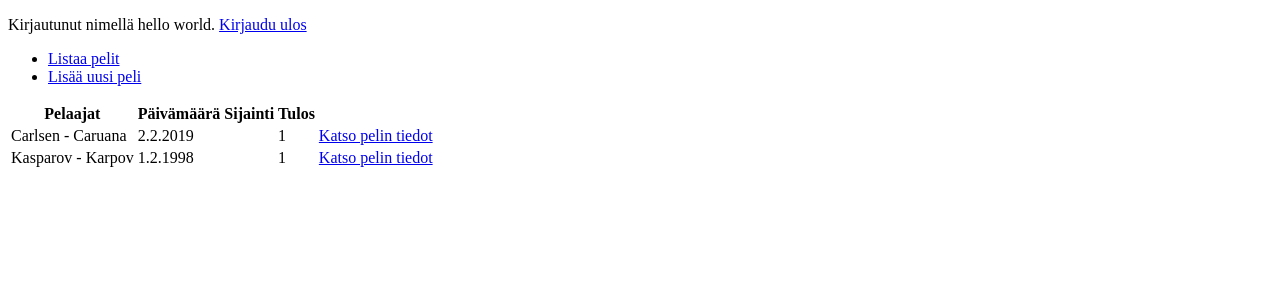
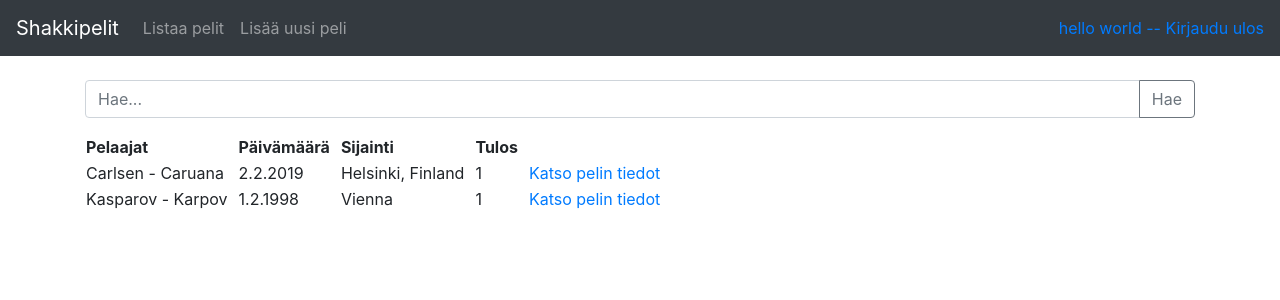
Before and after one commit to AlecSiikaluoma/Shakkipelit, a Flask app: page /games in a window 1280 px wide. Shown: the top 300 px of the page. Run offline with Flask 2, Linux system fonts and the light colour scheme; a user stored in the database is signed in; data comes from the database, SQL or seed files in the repository; both versions use the stored data as it was after the commit; some libraries are stand-ins or nearby versions.

Commit message:
Make better UI with Bootstrap. Add search functionality for games.

```diff
--- a/app/games/forms.py
+++ b/app/games/forms.py
@@ -1,14 +1,14 @@
 from flask_wtf import FlaskForm
-from wtforms import BooleanField, StringField, validators
+from wtforms import BooleanField, StringField, validators, TextAreaField, IntegerField
 
 class GameForm(FlaskForm):
     white_player = StringField("Valkoisen pelaajan nimi", [validators.Length(min=2)])
     black_player = StringField("Mustan pelaajan nimi", [validators.Length(min=2)])
-    result = StringField("Tulos (1 valkoiselle, 0 mustalle, -1 tasapeli)")
+    result = IntegerField("Tulos (1 valkoiselle, 0 mustalle, -1 tasapeli)", [validators.Required("Syötä pelin tulos")])
     opening = StringField("Aloitus")
     game_date = StringField("Pelin päivämäärä")
     game_location = StringField("Pelin sijainti")
-    moves = StringField("Siirrot")
+    moves = TextAreaField("Siirrot", [validators.Required("Syötä pelin siirrot")])
 
     class Meta:
         csrf = False
--- a/app/games/views.py
+++ b/app/games/views.py
@@ -54,3 +54,8 @@ def games_create():
 @app.route("/games", methods=["GET"])
 def games_index():
     return render_template("games/list.html", games = Game.query.all())
+
+
+@app.route("/games/search", methods=["GET"])
+def find_games():
+    return render_template("games/list.html", games = Game.find_games(request.args.get("query")))
--- a/app/templates/games/list.html
+++ b/app/templates/games/list.html
@@ -1,20 +1,29 @@
 {% extends "layout.html" %}
 
 {% block body %}
+  <form method="GET" action="{{ url_for('find_games') }}">
+    <div class="input-group mb-3">
+      <input name="query" type="text" class="form-control" placeholder="Hae..." aria-label="Haku" aria-describedby="button-addon2">
+      <div class="input-group-append">
+        <button class="btn btn-outline-secondary" type="submit" id="button-addon2">Hae</button>
+      </div>
+    </div>
+  </form>
+
   <table>
     <tr>
-      <th>Pelaajat</th>
-      <th>Päivämäärä</th>
-      <th>Sijainti</th>
-      <th>Tulos</th>
+      <th style="padding-right: 10px;">Pelaajat</th>
+      <th style="padding-right: 10px;">Päivämäärä</th>
+      <th style="padding-right: 10px;">Sijainti</th>
+      <th style="padding-right: 10px;">Tulos</th>
       <th></th>
     </tr>
     {% for game in games %}
     <tr>
-      <td>{{ game.white_player }} - {{ game.black_player }}</td>
-      <td>{{ game.game_date }}</td>
-      <td>{{ game.location }}</td>
-      <td>{{ game.result }}</td>
+      <td style="padding-right: 10px;">{{ game.white_player }} - {{ game.black_player }}</td>
+      <td style="padding-right: 10px;">{{ game.game_date }}</td>
+      <td style="padding-right: 10px;">{{ game.game_location }}</td>
+      <td style="padding-right: 10px;">{{ game.result }}</td>
       <td><a href="{{ url_for('game_view', game_id=game.id) }}">Katso pelin tiedot</a>
       </td>
     </tr>
--- a/app/templates/games/view.html
+++ b/app/templates/games/view.html
@@ -9,5 +9,5 @@
   <p>{{ game.game_location }}</p>
   <p>{{ game.moves }}</p>
   <br/>
-  <a href="{{ url_for('game_edit_view', game_id=game.id) }}">Edit this game</a>
+  <a href="{{ url_for('game_edit_view', game_id=game.id) }}">Muokkaa peliä</a>
 {% endblock %}
--- a/app/templates/layout.html
+++ b/app/templates/layout.html
@@ -3,26 +3,44 @@
     <head>
       <meta charset="utf-8">
       <title>Shakkipelit</title>
+      <link rel="stylesheet" href="https://maxcdn.bootstrapcdn.com/bootstrap/4.0.0/css/bootstrap.min.css" integrity="sha384-Gn5384xqQ1aoWXA+058RXPxPg6fy4IWvTNh0E263XmFcJlSAwiGgFAW/dAiS6JXm" crossorigin="anonymous">
     </head>
 
     <body>
+      <nav class="navbar navbar-expand-md navbar-dark bg-dark mb-4">
+        <a class="navbar-brand" href="{{ url_for('games_index') }}">Shakkipelit</a>
+        <button class="navbar-toggler" type="button" data-toggle="collapse" data-target="#navbarCollapse" aria-controls="navbarCollapse" aria-expanded="false" aria-label="Toggle navigation">
+                <span class="navbar-toggler-icon"></span>
+        </button>
+        <div class="collapse navbar-collapse" id="navbarCollapse">
+                <ul class="navbar-nav mr-auto">
+                  <li class="nav-item">
+                    <a class="nav-link" href="{{ url_for('games_index') }}">Listaa pelit</a>
+                  </li>
+                  <li class="nav-item">
+                    <a class="nav-link" href="{{ url_for('games_form') }}">Lisää uusi peli</a>
+                  </li>
+                </ul>
+                <div class="form-inline mt-2 mt-md-0">
             {% if current_user.is_authenticated %}
-      <p>
-  Kirjautunut nimellä {{ current_user.name }}. <a href="{{ url_for('auth_logout') }}">Kirjaudu ulos</a>
-      </p>
+            <a href="{{ url_for('auth_logout') }}">{{ current_user.name }} -- Kirjaudu ulos</a>
             {% else %}
             <a href="{{ url_for('auth_login') }}">Kirjaudu</a>
             {% endif %}
+                </div>
+        </div>
+      </nav>
 
-      <ul>
-        <li><a href="{{ url_for('games_index') }}">Listaa pelit</a></li>
-        <li><a href="{{ url_for('games_form') }}">Lisää uusi peli</a></li>
-      </ul>
-
+      <main role="main" class="container">
           {% block body %}
           <p>
             Content.
           </p>
           {% endblock %}
+      </main>
+
+      <script src="https://code.jquery.com/jquery-3.2.1.slim.min.js" integrity="sha384-KJ3o2DKtIkvYIK3UENzmM7KCkRr/rE9/Qpg6aAZGJwFDMVNA/GpGFF93hXpG5KkN" crossorigin="anonymous"></script>
+      <script src="https://cdnjs.cloudflare.com/ajax/libs/popper.js/1.12.9/umd/popper.min.js" integrity="sha384-ApNbgh9B+Y1QKtv3Rn7W3mgPxhU9K/ScQsAP7hUibX39j7fakFPskvXusvfa0b4Q" crossorigin="anonymous"></script>
+      <script src="https://maxcdn.bootstrapcdn.com/bootstrap/4.0.0/js/bootstrap.min.js" integrity="sha384-JZR6Spejh4U02d8jOt6vLEHfe/JQGiRRSQQxSfFWpi1MquVdAyjUar5+76PVCmYl" crossorigin="anonymous"></script>
     </body>
   </html>
```
Also changed, not shown: app/auth/models.py (+15 -0 lines), app/games/models.py (+14 -0 lines), app/templates/games/new.html (+14 -0 lines), app/games.db. Lines whose indentation alone changed are shown as unchanged.
